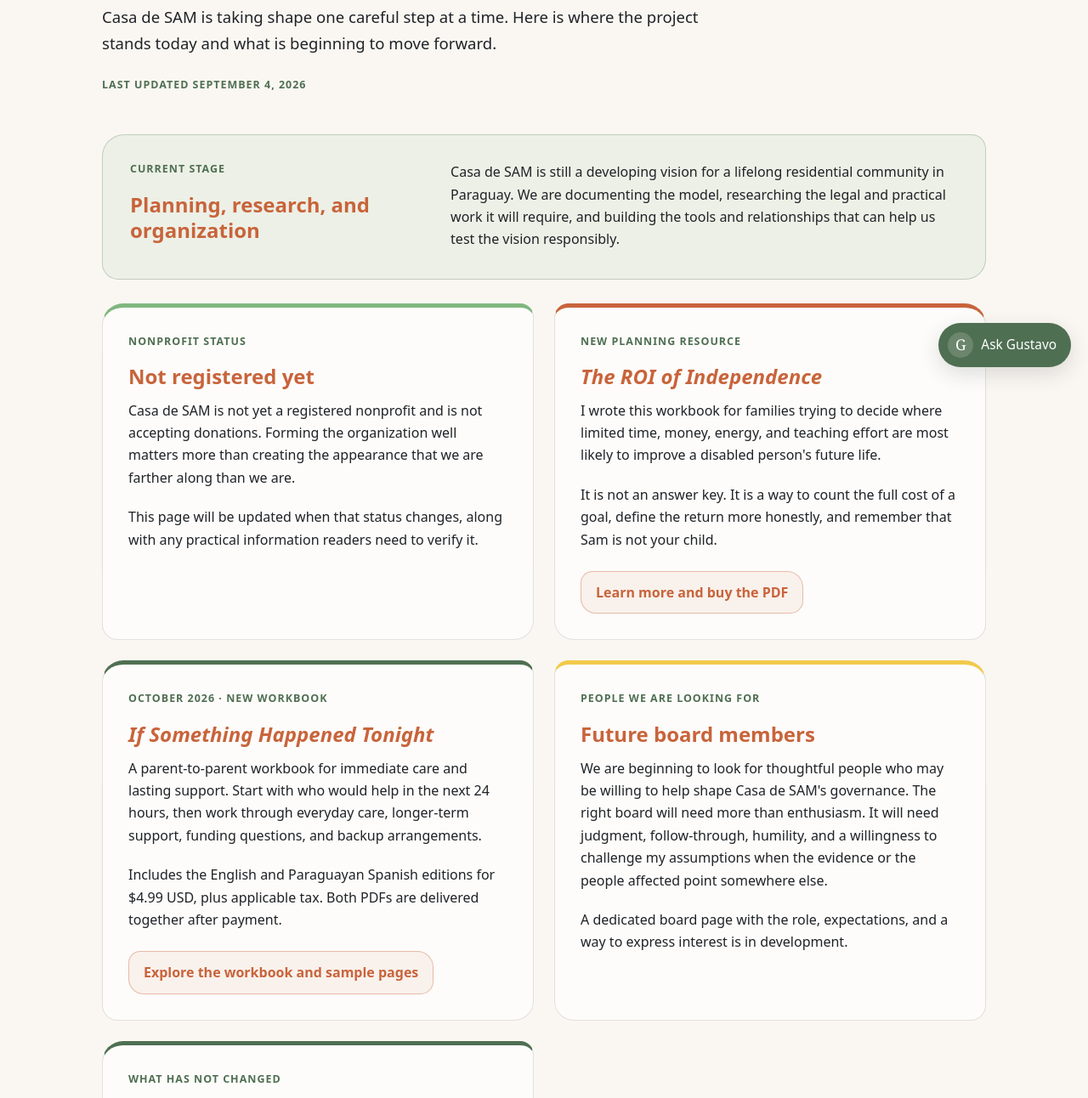
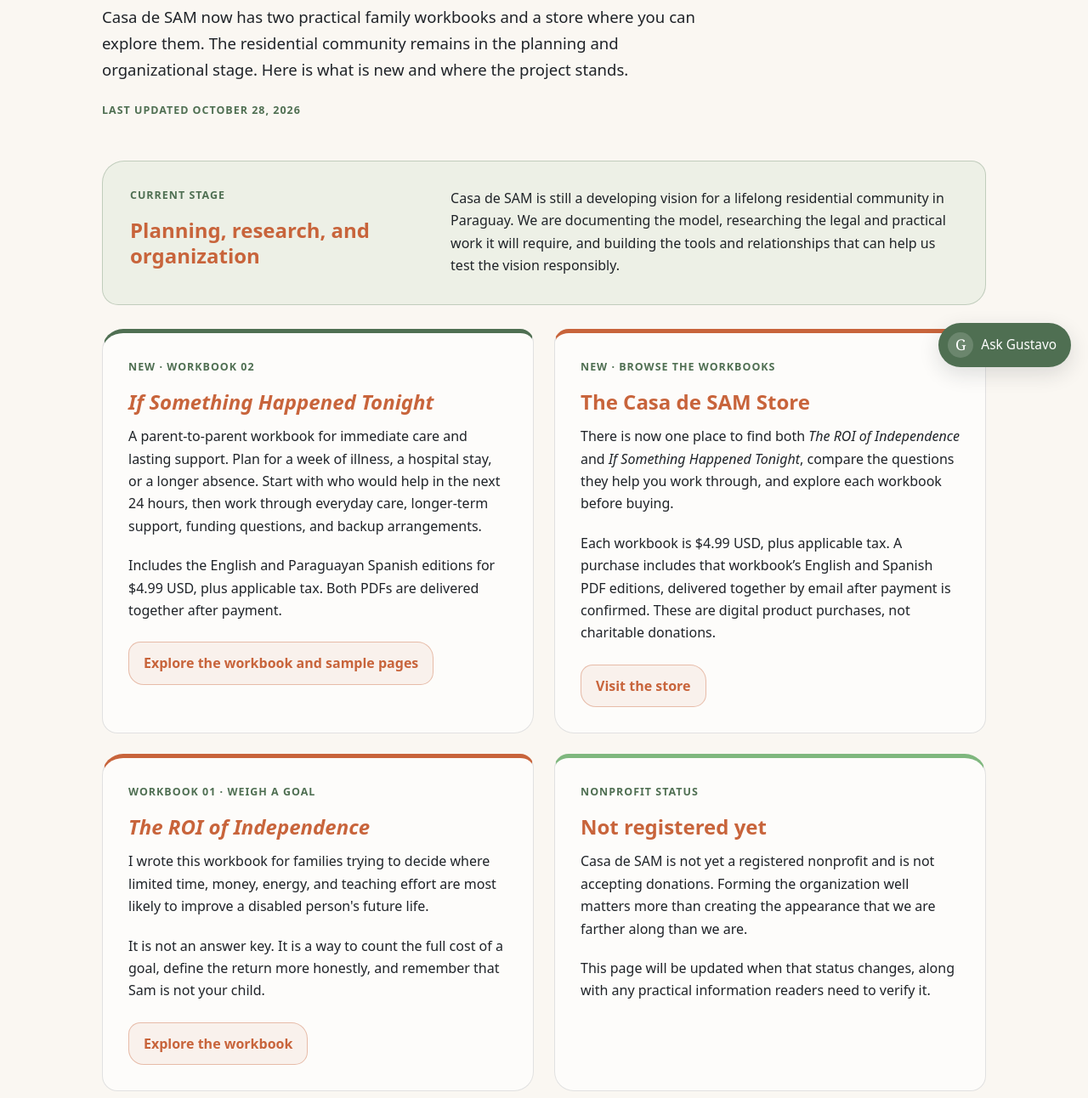
Before and after one commit to AmieMcodes/casadesam, a website: page current.html in a window 1280 px wide. Shown: the part 348-1640 px from the top of the page at 85% size. Drawn offline with Linux system fonts and the light colour scheme.

Commit message:
Refresh October Current page with Tonight workbook and new store

```diff
--- a/current.html
+++ b/current.html
@@ -3,11 +3,11 @@
 <head>
   <meta charset="UTF-8">
   <title>Current Update | Casa de SAM</title>
-  <meta name="description" content="The September 2026 Casa de SAM update, including nonprofit status, the ROI of Independence workbook, board recruitment, and the current stage of the vision.">
+  <meta name="description" content="The October 2026 Casa de SAM update: two practical family workbooks, a new store, and the current stage of our planning and organizational work.">
   <meta name="viewport" content="width=device-width, initial-scale=1.0">
   <link rel="canonical" href="https://casadesam.org/current">
   <meta property="og:title" content="Current Update | Casa de SAM">
-  <meta property="og:description" content="What Casa de SAM is working on now, what has changed, and what comes next.">
+  <meta property="og:description" content="Two practical family workbooks, a new Casa de SAM store, and an update on the project’s planning and organization.">
   <meta property="og:type" content="website">
   <meta property="og:url" content="https://casadesam.org/current">
   <meta name="twitter:card" content="summary">
@@ -25,20 +25,21 @@
         <a href="timeline.html">The Long View</a>
         <a href="blog.html">Blog</a>
         <a class="is-current" href="current.html" aria-current="page">Current</a>
-      <a href="/store">Store</a>
+        <a href="/store">Store</a>
       </nav>
     </div>
   </header>
 
   <main class="current-page">
     <header class="current-hero reveal">
-      <p class="sam-kicker">September 2026</p>
+      <p class="sam-kicker">October 2026</p>
       <h1>Where Casa de SAM Is Now</h1>
       <p class="current-intro">
-        Casa de SAM is taking shape one careful step at a time. Here is where
-        the project stands today and what is beginning to move forward.
+        Casa de SAM now has two practical family workbooks and a store where you can
+        explore them. The residential community remains in the planning and
+        organizational stage. Here is what is new and where the project stands.
       </p>
-      <p class="current-stamp">Last updated September 4, 2026</p>
+      <p class="current-stamp">Last updated <time datetime="2026-10-28">October 28, 2026</time></p>
     </header>
 
     <section class="current-status reveal" aria-labelledby="stage-heading">
@@ -54,7 +55,51 @@
       </p>
     </section>
 
-    <section class="current-grid" aria-label="September 2026 project updates">
+    <section class="current-grid" aria-label="October 2026 project updates">
+      <article class="current-card current-card-olive reveal">
+        <p class="current-label">New · Workbook 02</p>
+        <h2><em>If Something Happened Tonight</em></h2>
+        <p>A parent-to-parent workbook for immediate care and lasting support.
+        Plan for a week of illness, a hospital stay, or a longer absence. Start with
+        who would help in the next 24 hours, then work through everyday
+        care, longer-term support, funding questions, and backup arrangements.</p>
+        <p>Includes the English and Paraguayan Spanish editions for $4.99 USD,
+        plus applicable tax. Both PDFs are delivered together after payment.</p>
+        <a class="current-link" href="/if-something-happened-tonight">Explore the workbook and sample pages</a>
+      </article>
+
+      <article class="current-card current-card-earth reveal">
+        <p class="current-label">New · Browse the workbooks</p>
+        <h2>The Casa de SAM Store</h2>
+        <p>
+          There is now one place to find both <em>The ROI of Independence</em>
+          and <em>If Something Happened Tonight</em>, compare the questions
+          they help you work through, and explore each workbook before buying.
+        </p>
+        <p>
+          Each workbook is $4.99 USD, plus applicable tax. A purchase includes
+          that workbook’s English and Spanish PDF editions, delivered together
+          by email after payment is confirmed. These are digital product
+          purchases, not charitable donations.
+        </p>
+        <a class="current-link" href="/store">Visit the store</a>
+      </article>
+
+      <article class="current-card current-card-earth reveal">
+        <p class="current-label">Workbook 01 · Weigh a goal</p>
+        <h2><em>The ROI of Independence</em></h2>
+        <p>
+          I wrote this workbook for families trying to decide where limited
+          time, money, energy, and teaching effort are most likely to improve a
+          disabled person's future life.
+        </p>
+        <p>
+          It is not an answer key. It is a way to count the full cost of a goal,
+          define the return more honestly, and remember that Sam is not your child.
+        </p>
+        <a class="current-link" href="/roi-of-independence">Explore the workbook</a>
+      </article>
+
       <article class="current-card current-card-leaf reveal">
         <p class="current-label">Nonprofit status</p>
         <h2>Not registered yet</h2>
@@ -67,32 +112,6 @@
           This page will be updated when that status changes, along with any
           practical information readers need to verify it.
         </p>
-      </article>
-
-      <article class="current-card current-card-earth reveal">
-        <p class="current-label">New planning resource</p>
-        <h2><em>The ROI of Independence</em></h2>
-        <p>
-          I wrote this workbook for families trying to decide where limited
-          time, money, energy, and teaching effort are most likely to improve a
-          disabled person's future life.
-        </p>
-        <p>
-          It is not an answer key. It is a way to count the full cost of a goal,
-          define the return more honestly, and remember that Sam is not your child.
-        </p>
-        <a class="current-link" href="roi-of-independence.html">Learn more and buy the PDF</a>
-      </article>
-
-      <article class="current-card current-card-olive reveal">
-        <p class="current-label">October 2026 · New workbook</p>
-        <h2><em>If Something Happened Tonight</em></h2>
-        <p>A parent-to-parent workbook for immediate care and lasting support.
-        Start with who would help in the next 24 hours, then work through everyday
-        care, longer-term support, funding questions, and backup arrangements.</p>
-        <p>Includes the English and Paraguayan Spanish editions for $4.99 USD,
-        plus applicable tax. Both PDFs are delivered together after payment.</p>
-        <a class="current-link" href="/if-something-happened-tonight">Explore the workbook and sample pages</a>
       </article>
 
       <article class="current-card current-card-maize reveal">
--- a/sitemap.xml
+++ b/sitemap.xml
@@ -45,7 +45,7 @@
 
   <url>
     <loc>https://casadesam.org/current</loc>
-    <lastmod>2026-09-04</lastmod>
+    <lastmod>2026-10-28</lastmod>
     <priority>0.9</priority>
   </url>
 
```
